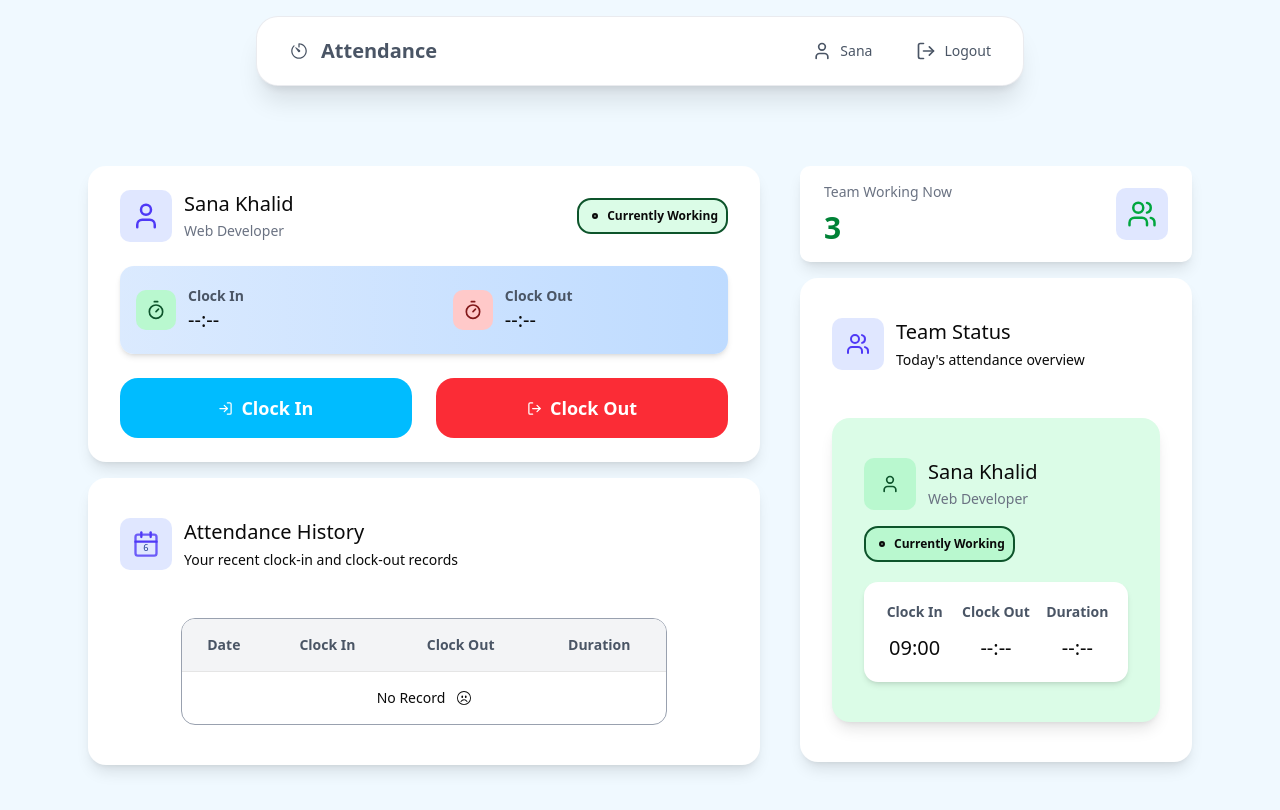
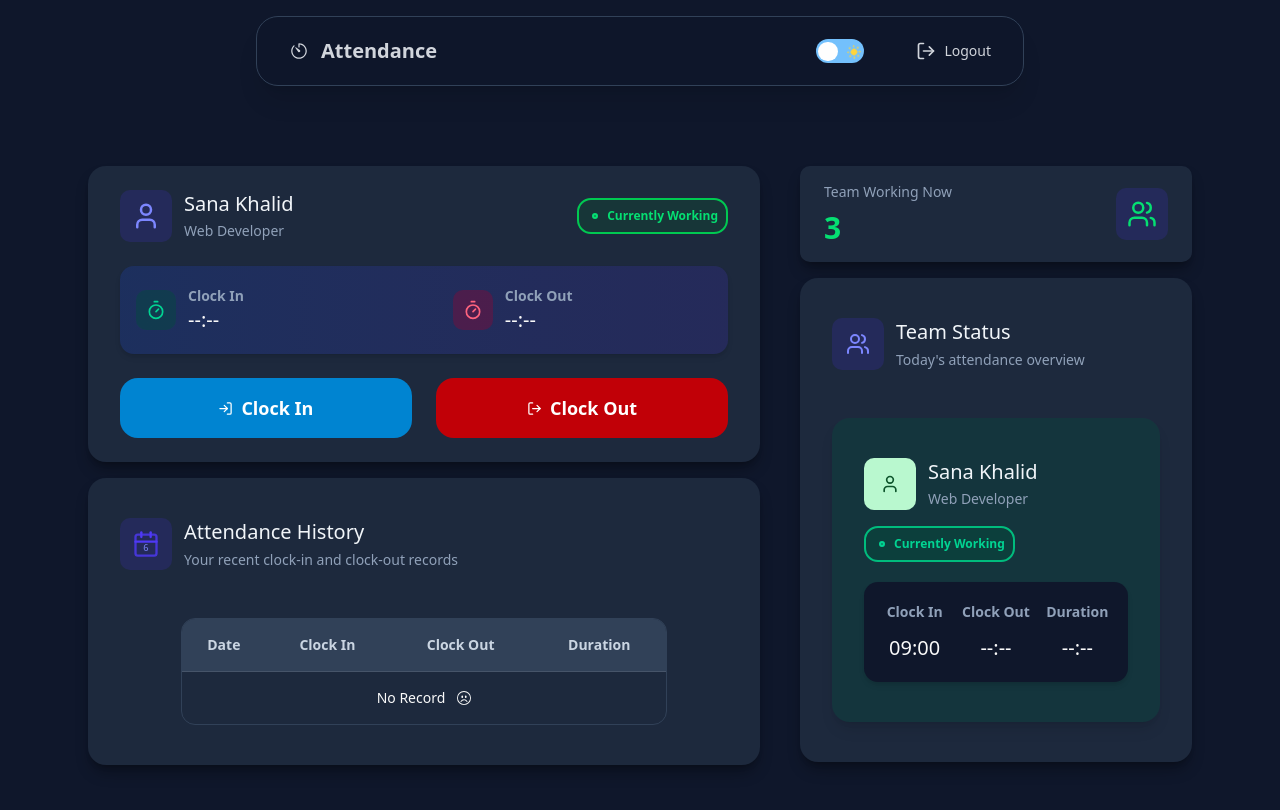
Before and after one commit to Sanakhalid03/Timetracker, a React (Vite) app: page /dashboard in a window 1280 px wide. Shown: the top 810 px of the page. Built offline with nearby package versions, Linux system fonts and the light colour scheme.

Commit message:
first commit

```diff
--- a/index.html
+++ b/index.html
@@ -1,5 +1,5 @@
 <!doctype html>
-<html lang="en">
+<html lang="en" class="dark">
   <head>
     <meta charset="UTF-8" />
     <link rel="icon" type="image/svg+xml" href="/vite.svg" />
--- a/package.json
+++ b/package.json
@@ -26,6 +26,7 @@
     "react-icons": "^5.5.0",
     "react-redux": "^9.2.0",
     "react-router-dom": "^7.11.0",
+    "styled-components": "^6.1.19",
     "tailwind-merge": "^3.4.0",
     "tailwindcss": "^4.1.18",
     "three": "^0.182.0"
--- a/src/Components/ui/hover-gradient-nav-bar.tsx
+++ b/src/Components/ui/hover-gradient-nav-bar.tsx
@@ -1,22 +1,22 @@
 import React from 'react';
 import { motion,type  Variants } from 'framer-motion';
-import {User, LogOut } from 'lucide-react';
+import { LogOut } from 'lucide-react';
 import { IoIosTimer } from 'react-icons/io';
 import {format} from "date-fns"
+import Switch from "./switch"
 // --- HoverGradientNavBar Component ---
 
 interface HoverGradientMenuItem {
   icon: React.ReactNode;
-  label: string;
-  href: string;
-  gradient: string;
-  iconColor: string;
-  iconMobile?: boolean;
+  label?: string;
+  href?: string;
+  gradient?: string;
+  iconColor?: string;
+  disableHover?: boolean;
 }
 
 const rightmenuItems: HoverGradientMenuItem[] = [
-  { icon: <User className="h-5 w-5" />, label: "Sana", href: "#", gradient: "radial-gradient(circle, rgba(239,68,68,0.15) 0%, rgba(220,38,38,0.06) 50%, rgba(185,28,28,0) 100%)", iconColor: "group-hover:text-red-500 dark:group-hover:text-red-400" ,iconMobile:true},
-
+  { icon: <Switch/>,disableHover:true},
   { icon: <LogOut className="h-5 w-5" />, label: "Logout", href: "#", gradient: "radial-gradient(circle, rgba(161,98,7,0.15) 0%, rgba(133,77,14,0.06) 50%, rgba(100,62,8,0) 100%)", iconColor: "group-hover:text-amber-600 dark:group-hover:text-amber-400" },
 ];
 const leftmenuItems: HoverGradientMenuItem[] = [
@@ -58,8 +58,8 @@ function HoverGradientNavBar(): React.JSX.Element {
     <div className="relative w-full  ">
       <motion.nav
         className="w-full md:w-[70vw] lg:w-[60vw] mx-auto px-2 md:px-4 py-2 md:py-3 rounded-none md:rounded-3xl
-        bg-white dark:bg-black/80 backdrop-blur-lg
-        border-t md:border border-gray-200/80 dark:border-gray-800/80
+        bg-white dark:bg-slate-900/90 backdrop-blur-lg
+        border-t md:border border-gray-200/80 dark:border-slate-700
         shadow-lg md:shadow-xl relative"
         initial="initial"
         whileHover="hover"
@@ -148,7 +148,7 @@ function HoverGradientNavBar(): React.JSX.Element {
               <motion.div
                 className="block rounded-xl md:rounded-2xl overflow-visible group relative"
                 style={{ perspective: "600px" }}
-                whileHover="hover"
+                whileHover={item.disableHover? undefined:"hover"}
                 initial="initial"
               >
                 {/* Per-item glow */}
@@ -175,7 +175,7 @@ function HoverGradientNavBar(): React.JSX.Element {
                     transformOrigin: "center bottom"
                   }}
                 >
-                    <span className={`transition-colors duration-300 ${item.iconColor} ${item.iconMobile ? "hidden md:inline":""}`}>
+                    <span className={`transition-colors duration-300 ${item.iconColor} `}>
                     {item.icon}
                   </span>
 
@@ -200,7 +200,7 @@ function HoverGradientNavBar(): React.JSX.Element {
                   }}
                 >
 
-                      <span className={`transition-colors duration-300 ${item.iconColor} ${item.iconMobile ? "hidden md:inline":""}`}>
+                      <span className={`transition-colors duration-300 ${item.iconColor} `}>
                     {item.icon}
                   </span>
 
--- /dev/null
+++ b/src/Components/ui/switch.tsx
@@ -0,0 +1,151 @@
+
+import { useEffect, useState } from 'react';
+import styled from 'styled-components';
+
+const Switch = () => {
+  const [dark,setDark]=useState(false)
+ useEffect(()=>{
+    const theme=localStorage.getItem("theme")
+  if(theme==="dark"){
+     document.documentElement.classList.add("dark")
+     setDark(true)
+  }
+
+
+},[])
+  const toggleTheme=()=>{
+    const html=document.documentElement
+    if(dark){
+      html.classList.remove("dark")
+      localStorage.setItem("theme","light")
+    }
+    else{
+      html.classList.add("dark")
+      localStorage.setItem("theme","dark")
+    }
+    setDark(!dark)
+  }
+
+  return (
+    <StyledWrapper>
+      <label className="switch">
+        <span className="sun"><svg xmlns="http://www.w3.org/2000/svg" viewBox="0 0 24 24"><g fill="#ffd43b"><circle r={5} cy={12} cx={12} /><path d="m21 13h-1a1 1 0 0 1 0-2h1a1 1 0 0 1 0 2zm-17 0h-1a1 1 0 0 1 0-2h1a1 1 0 0 1 0 2zm13.66-5.66a1 1 0 0 1 -.66-.29 1 1 0 0 1 0-1.41l.71-.71a1 1 0 1 1 1.41 1.41l-.71.71a1 1 0 0 1 -.75.29zm-12.02 12.02a1 1 0 0 1 -.71-.29 1 1 0 0 1 0-1.41l.71-.66a1 1 0 0 1 1.41 1.41l-.71.71a1 1 0 0 1 -.7.24zm6.36-14.36a1 1 0 0 1 -1-1v-1a1 1 0 0 1 2 0v1a1 1 0 0 1 -1 1zm0 17a1 1 0 0 1 -1-1v-1a1 1 0 0 1 2 0v1a1 1 0 0 1 -1 1zm-5.66-14.66a1 1 0 0 1 -.7-.29l-.71-.71a1 1 0 0 1 1.41-1.41l.71.71a1 1 0 0 1 0 1.41 1 1 0 0 1 -.71.29zm12.02 12.02a1 1 0 0 1 -.7-.29l-.66-.71a1 1 0 0 1 1.36-1.36l.71.71a1 1 0 0 1 0 1.41 1 1 0 0 1 -.71.24z" /></g></svg></span>
+        <span className="moon"><svg xmlns="http://www.w3.org/2000/svg" viewBox="0 0 384 512"><path d="m223.5 32c-123.5 0-223.5 100.3-223.5 224s100 224 223.5 224c60.6 0 115.5-24.2 155.8-63.4 5-4.9 6.3-12.5 3.1-18.7s-10.1-9.7-17-8.5c-9.8 1.7-19.8 2.6-30.1 2.6-96.9 0-175.5-78.8-175.5-176 0-65.8 36-123.1 89.3-153.3 6.1-3.5 9.2-10.5 7.7-17.3s-7.3-11.9-14.3-12.5c-6.3-.5-12.6-.8-19-.8z" /></svg></span>
+        <input type="checkbox" className="input" checked={dark} onChange={toggleTheme}/>
+        <span className="slider" />
+      </label>
+    </StyledWrapper>
+  );
+}
+
+const StyledWrapper = styled.div`
+  .switch {
+    font-size: 1rem;
+    position: relative;
+    display: inline-block;
+    width: 3rem;
+    height: 1.5rem;
+  }
+
+  .switch input {
+    opacity: 0;
+    width: 0;
+    height: 0;
+  }
+
+  .slider {
+    position: absolute;
+    cursor: pointer;
+    top: 0;
+    left: 0;
+    right: 0;
+    bottom: 0;
+    background-color: #73C0FC;
+    transition: .4s;
+    border-radius: 30px;
+
+  }
+
+  .slider:before {
+    position: absolute;
+    content: "";
+    height: 1.2rem;
+    width: 1.2rem;
+    border-radius: 20px;
+    left: 2px;
+    bottom: 2px;
+    z-index: 2;
+    background-color: #fefefe;
+    transition: .4s;
+  }
+
+  .sun svg {
+    position: absolute;
+    top: 5px;
+    left: 30px;
+    z-index: 1;
+    width: 1rem;
+    height: 1rem;
+  }
+
+  .moon svg {
+    fill: #73C0FC;
+    position: absolute;
+    top: 5px;
+    left: 5px;
+    z-index: 1;
+    width: 1rem;
+    height: 1rem;
+  }
+
+  /* .switch:hover */.sun svg {
+    animation: rotate 15s linear infinite;
+  }
+
+  @keyframes rotate {
+
+    0% {
+      transform: rotate(0);
+    }
+
+    100% {
+      transform: rotate(360deg);
+    }
+  }
+
+  /* .switch:hover */.moon svg {
+    animation: tilt 5s linear infinite;
+  }
+
+  @keyframes tilt {
+
+    0% {
+      transform: rotate(0deg);
+    }
+
+    25% {
+      transform: rotate(-10deg);
+    }
+
+    75% {
+      transform: rotate(10deg);
+    }
+
+    100% {
+      transform: rotate(0deg);
+    }
+  }
+
+  .input:checked + .slider {
+    background-color: #183153;
+  }
+
+  .input:focus + .slider {
+    box-shadow: 0 0 1px #183153;
+  }
+
+  .input:checked + .slider:before {
+    transform: translateX(28px);
+  }`;
+
+export default Switch;
--- a/src/Pagecomponents/AttendaceTable.tsx
+++ b/src/Pagecomponents/AttendaceTable.tsx
@@ -6,22 +6,22 @@ import {format} from "date-fns"
 function AttendaceTable() {
     const records=useAppSelector(state=>state.clock.record)
   return (
-    <div className="flex flex-col gap-12  bg-white py-10 px-2 md:px-8 rounded-2xl shadow-lg">
+    <div className="flex flex-col gap-12  bg-white dark:bg-slate-800 dark:shadow-black/30 py-10 px-2 md:px-8 rounded-2xl shadow-lg">
                 <div className="flex flex-col md:flex-row gap-3 items-center">
-                      <div className="bg-indigo-100 text-2xl rounded-lg w-13 h-13 flex justify-center items-center" >
-                         <Calendar1 stroke="#4f39f6" className="text-blue-900 font-medium "/>
+                      <div className="bg-indigo-100 text-2xl text-indigo-600 font-medium dark:bg-indigo-900/40 dark:text-indigo-400 rounded-lg w-13 h-13 flex justify-center items-center" >
+                         <Calendar1 stroke="#4f39f6" />
                         </div>
                     <div className="flex flex-col gap-1 items-center md:items-start">
-                        <h1 className="text-xl font-medium">Attendance History</h1>
-                        <span className="text-sm">Your recent clock-in and clock-out records</span>
+                        <h1 className="text-xl font-medium dark:text-slate-100">Attendance History</h1>
+                        <span className="text-sm dark:text-slate-400">Your recent clock-in and clock-out records</span>
                     </div>
                 </div>
 
 
-                <div className="w-full md:w-[80%] border border-gray-400 rounded-xl overflow-hidden md:mx-auto">
+                <div className="w-full md:w-[80%] border border-gray-400 dark:border-slate-700 rounded-xl overflow-hidden md:mx-auto">
        <table className="w-full text-center table-auto   border-collapse divide-y ">
-            <thead className=" bg-gray-100  ">
-                <tr className="text-gray-600 text-sm md:text-md">
+            <thead className=" bg-gray-100  dark:bg-slate-700">
+                <tr className="text-gray-600 text-sm md:text-md dark:text-slate-300">
                 <th  className="px-1 py-2 md:px-2 md:py-4 font-semibold ">Date</th>
                 <th  className="px-1 py-2 md:px-2 md:py-4 font-semibold ">Clock In</th>
                 <th  className="px-1 py-2 md:px-2 md:py-4 font-semibold ">Clock Out</th>
@@ -41,8 +41,8 @@ function AttendaceTable() {
                     records.map((r,i)=>
                     <tr key={i} className="text-xs md:text-sm font-medium">
                     <td className="px-1 py-2 md:px-2 md:py-4">{r.date}</td>
-                    <td className="px-1 py-2 md:px-2 md:py-4 text-green-700">{r.clockIn && format(new Date(r.clockIn),"hh:mm a")}</td>
-                    <td className="px-1 py-2 md:px-2 md:py-4  text-red-700">{r.clockOut && format(new Date(r.clockOut),"hh:mm a")}</td>
+                    <td className="px-1 py-2 md:px-2 md:py-4 text-green-700 dark:text-green-400">{r.clockIn && format(new Date(r.clockIn),"hh:mm a")}</td>
+                    <td className="px-1 py-2 md:px-2 md:py-4  text-red-700 dark:text-red-400">{r.clockOut && format(new Date(r.clockOut),"hh:mm a")}</td>
                     <td className="px-1 py-2 md:px-2 md:py-4">{r.duration}</td>
                 </tr>
                     )
--- a/src/Pagecomponents/EmpolyeeCard.tsx
+++ b/src/Pagecomponents/EmpolyeeCard.tsx
@@ -8,51 +8,51 @@ function EmpolyeeCard() {
     const dispatch=useAppDispatch()
     const clock=useAppSelector(state=>state.clock)
   return (
-    <div className="flex flex-col gap-6  bg-white p-6 px-8 rounded-2xl shadow-lg">
+    <div className="flex flex-col gap-6  bg-white p-6 px-8 rounded-2xl shadow-lg dark:bg-slate-800 dark:shadow-black/30">
         <div className="flex flex-col gap-4 items-center md:flex-row md:justify-between lg:flex-row lg:justify-between ">
          <div className="flex gap-3 items-center">
-              <div className="bg-indigo-100 text-2xl text-indigo-600 rounded-lg w-13 h-13 flex justify-center items-center" >
+              <div className="bg-indigo-100 text-2xl text-indigo-600   dark:bg-indigo-900/40 dark:text-indigo-400 rounded-lg w-13 h-13 flex justify-center items-center" >
                  <User size={30} />
                 </div>
             <div>
-                <h1 className="text-xl font-medium">Sana Khalid</h1>
-                <span className="text-sm text-gray-500">Web Developer</span>
+                <h1 className="text-xl font-medium dark:text-slate-100">Sana Khalid</h1>
+                <span className="text-sm text-gray-500 dark:text-slate-400">Web Developer</span>
             </div>
         </div>
 
-         <div className="flex items-center gap-1 font-semibold border-2 border-green-900 p-2 rounded-xl bg-green-100">
+         <div className="flex items-center gap-1 font-semibold border-2 border-green-900 p-2 rounded-xl bg-green-100 dark:bg-green-900/30 dark:text-green-400 dark:border-green-500">
                 <PiDotFill />
                <span className="text-xs ">Currently Working</span>
             </div>
         </div>
 
-        <div className="w-full flex flex-col gap-6 items-center md:flex-row md:justify-between shadow-md bg-linear-to-r from-blue-100 to-blue-200 px-4 py-5 rounded-xl">
+        <div className="w-full flex flex-col gap-6 items-center md:flex-row md:justify-between shadow-md bg-linear-to-r from-blue-100 to-blue-200 dark:from-blue-900/40 dark:to-indigo-900/40 px-4 py-5 rounded-xl">
                <div className="flex gap-3 items-center w-full justify-center md:justify-start md:w-[45%] ">
-                <div className="bg-green-200 text-2xl text-green-900 rounded-lg w-10 h-10 flex justify-center items-center" >
+                <div className="bg-green-200 text-2xl text-green-900   dark:bg-emerald-900/40 dark:text-emerald-400 rounded-lg w-10 h-10 flex justify-center items-center" >
                  <Timer size={20} />
                 </div>
             <div className="w-[40%]">
-                <h1 className="text-sm font-semibold text-gray-600" >Clock In</h1>
+                <h1 className="text-sm font-semibold text-gray-600 dark:text-slate-400 " >Clock In</h1>
                 <span className="text-xl font-medium">{clock.clockIn ? format(new Date(clock.clockIn), "hh:mm a" ): "--:--"}   </span>
             </div>
         </div>
                <div className="flex gap-3 items-center w-full justify-center md:justify-start md:w-[45%]">
-           <div className="bg-red-200 text-2xl text-red-900 rounded-lg w-10 h-10 flex justify-center items-center" >
+           <div className="bg-red-200 text-2xl text-red-900  dark:bg-rose-900/40 dark:text-rose-400 rounded-lg w-10 h-10 flex justify-center items-center" >
                  <Timer size={20} />
                 </div>
             <div className="w-[40%]">
-                 <h1 className="text-sm font-semibold text-gray-600" >Clock Out</h1>
+                 <h1 className="text-sm font-semibold text-gray-600 dark:text-slate-400" >Clock Out</h1>
                 <span className="text-xl font-medium">{clock.clockOut ? format(new Date(clock.clockOut), "hh:mm a" ): "--:--"}    </span>
             </div>
         </div>
         </div>
 
         <div className="flex flex-col gap-3 md:flex-row items-center justify-between">
-         <button onClick={()=>dispatch(clockIn())} className="w-full md:w-[48%] transition ease-in duration-200 bg-sky-400 hover:bg-sky-300 cursor-pointer p-4 rounded-2xl flex justify-center items-center gap-2 font-semibold text-white">
+         <button onClick={()=>dispatch(clockIn())} className="w-full md:w-[48%] transition ease-in duration-200 bg-sky-400 hover:bg-sky-300 dark:bg-sky-600 dark:hover:bg-sky-500  cursor-pointer p-4 rounded-2xl flex justify-center items-center gap-2 font-semibold text-white">
             <LogIn size={15} className="font-semibold"/>
             <span className="text-lg  ">Clock In</span>
          </button>
-         <button onClick={()=>dispatch(clockOut())} className="w-full md:w-[48%]  transition ease-in duration-200 bg-red-500 hover:bg-red-400 cursor-pointer  p-4 rounded-2xl flex justify-center items-center gap-2 font-semibold text-white">
+         <button onClick={()=>dispatch(clockOut())} className="w-full md:w-[48%]  transition ease-in duration-200 bg-red-500 hover:bg-red-400 dark:bg-red-700 dark:hover:bg-red-600 cursor-pointer  p-4 rounded-2xl flex justify-center items-center gap-2 font-semibold text-white">
             <LogOut size={15} className="font-semibold"/>
             <span className="text-lg  ">Clock Out</span>
          </button>
--- a/src/Pagecomponents/TeamStatus.tsx
+++ b/src/Pagecomponents/TeamStatus.tsx
@@ -3,12 +3,12 @@ import { Users } from "lucide-react";
 
 function TeamStatus() {
   return (
-    <div className="w-full bg-white px-6 py-4 rounded-lg shadow-lg flex justify-between items-center">
+    <div className="w-full bg-white px-6 py-4 rounded-lg shadow-lg flex justify-between items-center dark:bg-slate-800 dark:shadow-black/30">
       <div className="flex flex-col gap-2">
-       <span className="text-sm text-gray-500">Team Working Now</span>
-       <span className="text-3xl font-bold text-green-700">3</span>
+       <span className="text-sm text-gray-500 dark:text-slate-400">Team Working Now</span>
+       <span className="text-3xl font-bold text-green-700 dark:text-green-400">3</span>
       </div>
-      <div className="bg-indigo-100 text-2xl text-green-600 rounded-lg w-13 h-13 flex justify-center items-center">
+      <div className="bg-indigo-100 dark:bg-indigo-900/40 dark:text-green-400 text-2xl text-green-600 rounded-lg w-13 h-13 flex justify-center items-center">
         <Users size={30}/>
       </div>
     </div>
--- a/src/Pagecomponents/TeamsList.tsx
+++ b/src/Pagecomponents/TeamsList.tsx
@@ -3,46 +3,47 @@ import { PiDotFill } from "react-icons/pi";
 
 function TeamsList() {
   return (
-    <div className="flex flex-col gap-12  bg-white py-10 px-4 md:px-8 rounded-2xl shadow-lg ">
+    <div className="flex flex-col gap-12  bg-white py-10 px-4 md:px-8 rounded-2xl shadow-lg dark:bg-slate-800 dark:shadow-black/30">
       <div className="flex flex-col md:flex-row gap-3 items-center">
-        <div className="bg-indigo-100 text-2xl rounded-lg w-13 h-13 flex justify-center items-center">
-          <Users stroke="#4f39f6" className="text-blue-900 font-medium " />
+        <div className="bg-indigo-100  dark:bg-indigo-900/40 text-blue-900 font-medium dark:text-indigo-400 text-2xl rounded-lg w-13 h-13 flex justify-center items-center">
+          <Users />
         </div>
         <div className="flex flex-col gap-1 items-center md:items-start">
-          <h1 className="text-xl font-medium">Team Status</h1>
-          <span className="text-sm">Today's attendance overview</span>
+          <h1 className="text-xl font-medium dark:text-slate-100">Team Status</h1>
+          <span className="text-sm dark:text-slate-400">Today's attendance overview</span>
         </div>
       </div>
 
-      <div className="flex flex-col gap-5  py-10 px-4 md:px-8 rounded-2xl shadow-lg bg-green-100">
+      <div className="flex flex-col gap-5  py-10 px-4 md:px-8 rounded-2xl shadow-lg bg-green-100 dark:bg-emerald-900/30">
         <div className="flex items-center justify-between flex-wrap gap-4  ">
           <div className="flex gap-3 items-center">
             <div className="bg-green-200 text-2xl text-green-900 rounded-lg w-13 h-13 flex justify-center items-center">
               <User size={20} />
             </div>
             <div>
-              <h1 className="text-xl font-medium">Sana Khalid</h1>
-              <span className="text-sm text-gray-500">Web Developer</span>
+              <h1 className="text-xl font-medium dark:text-slate-100">Sana Khalid</h1>
+              <span className="text-sm text-gray-500 dark:text-slate-400">Web Developer</span>
             </div>
           </div>
 
-          <div className="flex items-center bg-green-200 gap-1 font-semibold border-2 border-green-900 p-2 rounded-xl">
+          <div className="flex items-center bg-green-200 gap-1 font-semibold border-2 border-green-900 p-2 rounded-xl dark:bg-emerald-900/40 dark:text-emerald-400 dark:border-emerald-500
+">
             <PiDotFill />
             <span className="text-xs  ">Currently Working</span>
           </div>
         </div>
 
-        <div className="w-full flex flex-col gap-3 md:flex-row items-center justify-between shadow-md px-4 bg-white py-5 rounded-xl">
+        <div className="w-full flex flex-col gap-3 md:flex-row items-center justify-between shadow-md px-4 bg-white dark:bg-slate-900 py-5 rounded-xl">
           <div className="flex flex-col gap-3 items-center w-[45%]">
-            <h1 className="text-sm font-semibold text-gray-600">Clock In</h1>
+            <h1 className="text-sm font-semibold text-gray-600 dark:text-slate-400">Clock In</h1>
             <span className="text-xl font-medium">09:00</span>
           </div>
           <div className="flex flex-col gap-3 items-center  w-[45%]">
-            <h1 className="text-sm font-semibold text-gray-600">Clock Out</h1>
+            <h1 className="text-sm font-semibold text-gray-600 dark:text-slate-400">Clock Out</h1>
             <span className="text-xl font-medium">--:--</span>
           </div>
           <div className="flex flex-col gap-3 items-center  w-[45%]">
-            <h1 className="text-sm font-semibold text-gray-600">Duration</h1>
+            <h1 className="text-sm font-semibold text-gray-600 dark:text-slate-400">Duration</h1>
             <span className="text-xl font-medium">--:--</span>
           </div>
         </div>
--- a/src/Pages/Dashboard.tsx
+++ b/src/Pages/Dashboard.tsx
@@ -10,7 +10,7 @@ function Dashboard() {
   return (
     <>
 
-   <div className=" h-auto md:pt-4 bg-sky-50">
+   <div className=" h-auto md:pt-4 bg-sky-50 dark:bg-slate-900">
 
         <div >
               <HoverGradientNavBar/>
--- a/src/index.css
+++ b/src/index.css
@@ -1,6 +1,6 @@
 @import "tailwindcss";
 @import "tw-animate-css";
-
+@custom-variant dark (&:where(.dark, .dark *));
 @custom-variant dark (&:is(.dark *));
 
 @theme inline {
```
Also changed, not shown: 2 other files (tests, documents, lock files or other folders).
